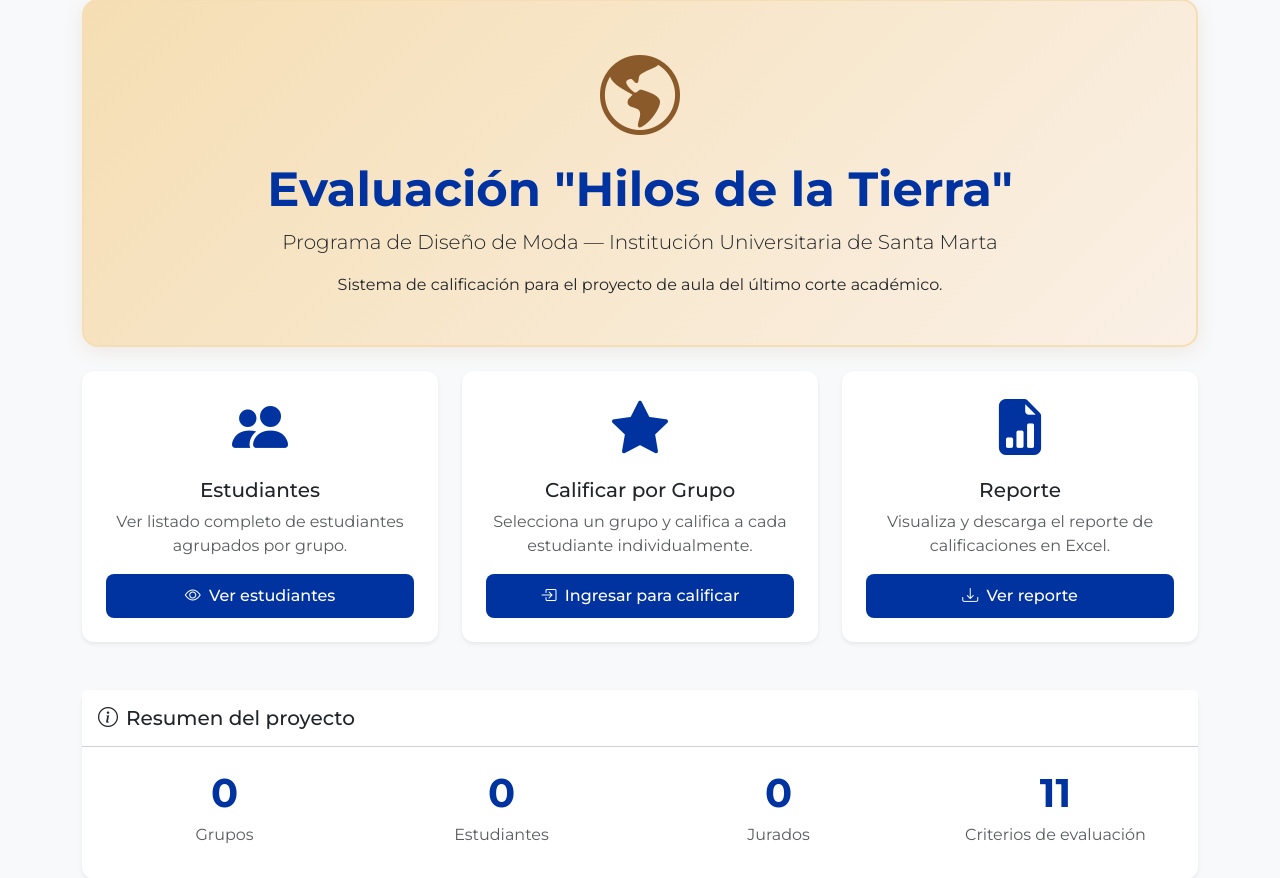
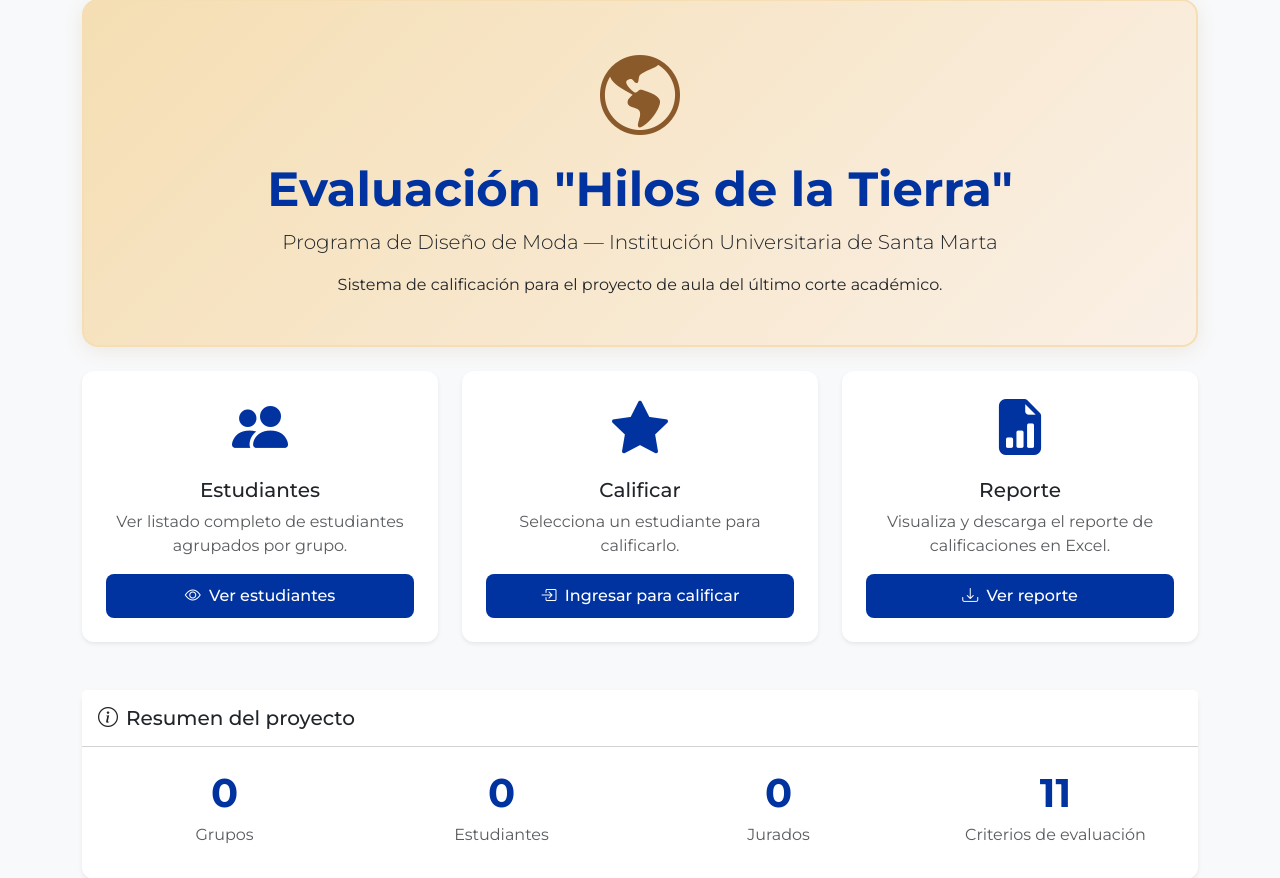
Before and after one commit to Mauricio8474/Desfile_evaluaci-n, a Flask app: page / in a window 1280 px wide. Shown: the part 117-995 px from the top of the page. Run offline with Flask 3, Linux system fonts and the light colour scheme; data that the repository does not hold is empty.

Commit message:
fix(grading): cambia de calificación por grupo a calificación individual por estudiante

```diff
--- a/app.py
+++ b/app.py
@@ -174,19 +174,15 @@ def listar_estudiantes():
     grupos_con_estudiantes = get_grupos_con_estudiantes()
     return render_template('estudiantes.html', grupos_con_estudiantes=grupos_con_estudiantes)
 
-@app.route('/calificar/grupo/<int:grupo_id>', methods=['GET', 'POST'])
+@app.route('/calificar/<int:estudiante_id>', methods=['GET', 'POST'])
 @login_required
-def calificar_grupo(grupo_id):
+def calificar_estudiante(estudiante_id):
     if not isinstance(current_user, Jurado):
         flash('Solo los jurados pueden calificar.', 'error')
         return redirect(url_for('index'))
-    grupo = db.session.get(Grupo, grupo_id)
-    if not grupo:
-        flash('Grupo no encontrado', 'error')
-        return redirect(url_for('index'))
-    estudiantes = Estudiante.query.filter_by(grupo_id=grupo_id).order_by(Estudiante.nombre).all()
-    if not estudiantes:
-        flash(f'El grupo {grupo.nombre} no tiene estudiantes asignados', 'error')
+    estudiante = db.session.get(Estudiante, estudiante_id)
+    if not estudiante:
+        flash('Estudiante no encontrado', 'error')
         return redirect(url_for('index'))
     criterios = Criterio.query.order_by(Criterio.orden).all()
     if request.method == 'POST':
@@ -199,33 +195,31 @@ def calificar_grupo(grupo_id):
                     if nota < 0 or nota > 5:
                         todas_validas = False
                         continue
-                    for e in estudiantes:
-                        existing = Calificacion.query.filter_by(
-                            estudiante_id=e.id, criterio_id=c.id, jurado_id=current_user.id
-                        ).first()
-                        if existing:
-                            existing.nota = nota
-                            existing.fecha = datetime.now(timezone.utc)
-                        else:
-                            cal = Calificacion(
-                                estudiante_id=e.id, criterio_id=c.id,
-                                jurado_id=current_user.id, nota=nota
-                            )
-                            db.session.add(cal)
+                    existing = Calificacion.query.filter_by(
+                        estudiante_id=estudiante.id, criterio_id=c.id, jurado_id=current_user.id
+                    ).first()
+                    if existing:
+                        existing.nota = nota
+                        existing.fecha = datetime.now(timezone.utc)
+                    else:
+                        cal = Calificacion(
+                            estudiante_id=estudiante.id, criterio_id=c.id,
+                            jurado_id=current_user.id, nota=nota
+                        )
+                        db.session.add(cal)
                 except ValueError:
                     todas_validas = False
             else:
                 todas_validas = False
         if todas_validas:
             db.session.commit()
-            flash(f'Calificaciones guardadas para el grupo {grupo.nombre}', 'success')
+            flash(f'Calificaciones guardadas para {estudiante.nombre}', 'success')
             return redirect(url_for('index'))
         db.session.rollback()
         flash('Error. Verifica que todas las notas est\u00e9n entre 0.0 y 5.0.', 'error')
-    referencia = db.session.get(Estudiante, estudiantes[0].id)
     calificaciones_existentes = Calificacion.query.filter_by(
-        estudiante_id=estudiantes[0].id, jurado_id=current_user.id
-    ).all() if referencia else []
+        estudiante_id=estudiante.id, jurado_id=current_user.id
+    ).all()
     calif_dict = {c.criterio_id: c.nota for c in calificaciones_existentes}
     criterios_por_componente = {}
     for c in criterios:
@@ -234,7 +228,7 @@ def calificar_grupo(grupo_id):
     criterios_por_componente = dict(
         sorted(criterios_por_componente.items(), key=lambda x: componentes_orden.get(x[0], 99))
     )
-    return render_template('calificar_grupo.html', grupo=grupo, estudiantes=estudiantes,
+    return render_template('calificar.html', estudiante=estudiante,
                            criterios_por_componente=criterios_por_componente,
                            calif_dict=calif_dict, total_criterios=len(criterios))
 
--- a/templates/estudiantes.html
+++ b/templates/estudiantes.html
@@ -36,8 +36,8 @@
                     <td><span class="badge bg-earth">{{ item.grupo.nombre }}</span></td>
                     {% if current_user.is_authenticated and current_user.__class__.__name__ == 'Jurado' %}
                     <td class="text-center">
-                        <a href="{{ url_for('calificar_grupo', grupo_id=item.grupo.id) }}" class="btn btn-sm btn-outline-usm">
-                            <i class="bi bi-star-fill"></i> Calificar grupo
+                        <a href="{{ url_for('calificar_estudiante', estudiante_id=e.id) }}" class="btn btn-sm btn-outline-usm">
+                            <i class="bi bi-star-fill"></i> Calificar
                         </a>
                     </td>
                     {% endif %}
--- a/templates/index.html
+++ b/templates/index.html
@@ -35,19 +35,23 @@
                 <div class="card-icon mb-3">
                     <i class="bi bi-star-fill display-4"></i>
                 </div>
-                <h5 class="card-title">Calificar por Grupo</h5>
-                <p class="card-text text-muted">Selecciona un grupo y califica a cada estudiante individualmente.</p>
+                <h5 class="card-title">Calificar</h5>
+                <p class="card-text text-muted">Selecciona un estudiante para calificarlo.</p>
                 {% if current_user.is_authenticated and current_user.__class__.__name__ == 'Jurado' %}
                 <div class="dropdown">
                     <button class="btn btn-usm w-100 dropdown-toggle" data-bs-toggle="dropdown">
-                        <i class="bi bi-pencil-square me-1"></i> Seleccionar grupo
+                        <i class="bi bi-pencil-square me-1"></i> Seleccionar estudiante
                     </button>
-                    <ul class="dropdown-menu w-100">
+                    <ul class="dropdown-menu w-100 dropdown-menu-scroll" style="max-height: 300px; overflow-y: auto;">
                         {% for item in grupos_con_estudiantes %}
-                        <li><a class="dropdown-item" href="{{ url_for('calificar_grupo', grupo_id=item.grupo.id) }}">
-                            <i class="bi bi-layer-group me-1"></i> {{ item.grupo.nombre }}
-                            <span class="badge bg-earth ms-1">{{ item.estudiantes|length }}</span>
+                        <li class="dropdown-header text-muted small">{{ item.grupo.nombre }}</li>
+                        {% for e in item.estudiantes %}
+                        <li><a class="dropdown-item" href="{{ url_for('calificar_estudiante', estudiante_id=e.id) }}">
+                            <i class="bi bi-person-fill me-1"></i> {{ e.nombre }}
+                            <span class="badge bg-light text-dark ms-1">{{ e.codigo }}</span>
                         </a></li>
+                        {% endfor %}
+                        {% if not loop.last %}<li><hr class="dropdown-divider"></li>{% endif %}
                         {% endfor %}
                     </ul>
                 </div>
```
Also changed, not shown: MANUAL_DE_USUARIO.md (+12 -13 lines), templates/calificar.html (renamed from templates/calificar_grupo.html, +9 -22 lines), README.md.
